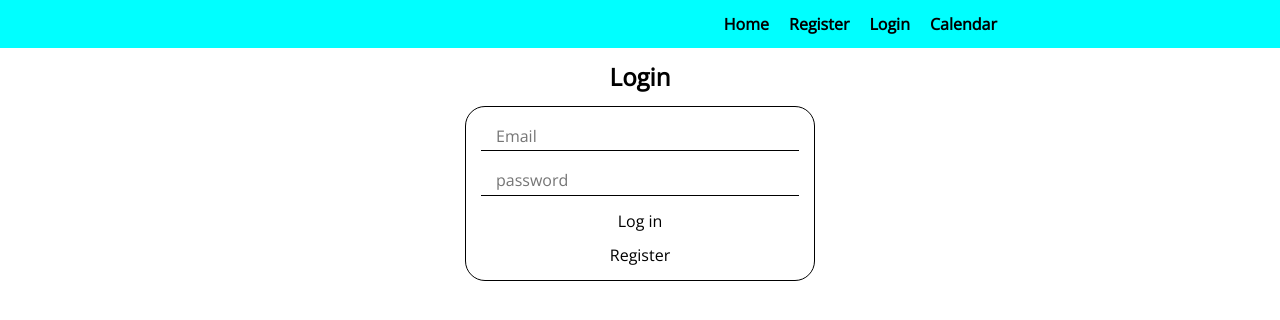
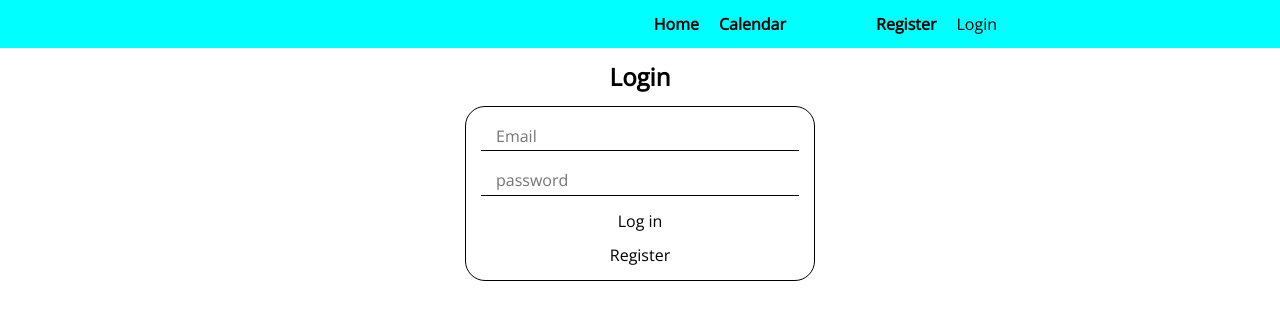
Before and after one commit to Juliya-Shamray/nextjs-calendar, a Next.js app: page /login in a window 1280 px wide. Shown: the top 320 px of the page. Built offline with nearby package versions, Linux system fonts and the light colour scheme.

Commit message:
store/slice/oper

```diff
--- a/package.json
+++ b/package.json
@@ -9,6 +9,8 @@
     "lint": "next lint"
   },
   "dependencies": {
+    "@reduxjs/toolkit": "^2.0.1",
+    "axios": "^1.6.5",
     "bcryptjs": "^2.4.3",
     "jsonwebtoken": "^9.0.2",
     "modern-normalize": "^2.0.0",
@@ -19,7 +21,8 @@
     "react": "^18",
     "react-dom": "^18",
     "react-redux": "^9.1.0",
-    "redux": "^5.0.1",
+    "react-toastify": "^10.0.3",
+    "redux-persist": "^6.0.0",
     "redux-thunk": "^3.1.0"
   },
   "devDependencies": {
--- /dev/null
+++ b/src/app/StoreProvider.jsx
@@ -0,0 +1,7 @@
+"use client";
+import { Provider } from "react-redux";
+import { store } from "@/redux/store";
+
+export default function StoreProvider({ children }) {
+  return <Provider store={store}>{children}</Provider>;
+}
--- a/src/app/layout.js
+++ b/src/app/layout.js
@@ -1,9 +1,13 @@
 import { Open_Sans } from "next/font/google";
 import "./globals.css";
-import "./styles.css"
+import "./styles.css";
 import "modern-normalize";
 import Head from "next/head";
 import NavBar from "@/components/NavBar/NavBar";
+
+import { ToastContainer } from "react-toastify";
+import "react-toastify/dist/ReactToastify.css";
+import StoreProvider from "./StoreProvider";
 
 const openSans = Open_Sans({
   weight: ["300"],
@@ -22,11 +26,19 @@ export default function RootLayout({ children }) {
         <link rel="icon" href="/favicon.ico" />
       </Head>
       <body className={openSans.className}>
-        <header className="header">
-          <NavBar />
-        </header>
+        <StoreProvider>
+          <ToastContainer
+            position="top-center"
+            autoClose={1500}
+            theme="light"
+          />
 
-        {children}
+          <header className="header">
+            <NavBar />
+          </header>
+
+          {children}
+        </StoreProvider>
       </body>
     </html>
   );
--- a/src/components/NavBar/NavBar.jsx
+++ b/src/components/NavBar/NavBar.jsx
@@ -1,29 +1,61 @@
+"use client";
+
 import Link from "next/link";
+import { usePathname } from "next/navigation";
 import "./styles.css";
+import { useSelector } from "react-redux";
+import { selectIsLogin } from "@/redux/auth/selectors";
+import Logout from "@/app/logout/page";
 const NavBar = () => {
+  const pathname = usePathname();
+  const isLogin = useSelector(selectIsLogin);
   return (
     <nav className=" nav container">
       <ul className="nav-list">
-        <li>
-          <Link className="nav-link" href="/">
+        <li className="nav-item">
+          <Link
+            className={`link ${pathname === "/" ? "active" : "nav-link"}`}
+            href="/"
+          >
             Home
           </Link>
         </li>
-        <li>
-          <Link className="nav-link" href="/register">
-            Register
-          </Link>
-        </li>
-        <li>
-          <Link className="nav-link" href="/login">
-            Login
-          </Link>
-        </li>
-        <li>
-          <Link className="nav-link" href="/calendar">
+        <li className="nav-item">
+          <Link
+            className={`link ${
+              pathname === "/calendar" ? "active" : "nav-link"
+            }`}
+            href="/calendar"
+          >
             Calendar
           </Link>
         </li>
+        {isLogin ? (
+          <Logout />
+        ) : (
+          <>
+            <li className="nav-item">
+              <Link
+                className={`link ${
+                  pathname === "/register" ? "active" : "nav-link"
+                }`}
+                href="/register"
+              >
+                Register
+              </Link>
+            </li>
+            <li className="nav-item">
+              <Link
+                className={`link ${
+                  pathname === "/login" ? "active" : "nav-link"
+                }`}
+                href="/login"
+              >
+                Login
+              </Link>
+            </li>
+          </>
+        )}
       </ul>
     </nav>
   );
--- a/src/components/NavBar/styles.css
+++ b/src/components/NavBar/styles.css
@@ -16,3 +16,7 @@
 .nav-link:hover {
     text-shadow: 1px 1px 1px black;
 }
+
+.nav-item:nth-child(2) {
+    margin-right: 70px;
+}
--- a/src/models/User.js
+++ b/src/models/User.js
@@ -15,6 +15,10 @@ const userSchema = new mongoose.Schema(
       type: String,
       required: true,
     },
+    token: {
+      type: String,
+      default: "",
+    },
   },
   {
     timestamps: true,
--- /dev/null
+++ b/src/redux/auth/authSlice.js
@@ -0,0 +1,51 @@
+import { createSlice } from "@reduxjs/toolkit";
+import {
+  loginThunk,
+  logoutThunk,
+  // refreshThunk,
+  registerThunk,
+} from "./operations";
+
+const initialState = {
+  user: {
+    name: "",
+    email: "",
+  },
+  token: "",
+  isLogin: false,
+  isRefresh: false,
+};
+
+export const authSlice = createSlice({
+  name: "auth",
+  initialState,
+  extraReducers: (builder) => {
+    builder
+      .addCase(logoutThunk.fulfilled, (state) => {
+        return (state = initialState);
+      })
+      // .addCase(refreshThunk.fulfilled, (state, { payload }) => {
+      //   state.isRefresh = false;
+      //   state.user.name = payload.name;
+      //   state.user.email = payload.email;
+      //   state.isLogin = true;
+      // })
+      // .addCase(refreshThunk.pending, state => {
+      //   state.isRefresh = true;
+      // })
+      // .addCase(refreshThunk.rejected, state => {
+      //   state.isRefresh = false;
+      // })
+      .addCase(registerThunk.fulfilled, (state, { payload }) => {
+        state.user = payload.user;
+        state.isLogin = true;
+      })
+      .addCase(loginThunk.fulfilled, (state, { payload }) => {
+        state.user = payload.user;
+        state.token = payload.token;
+        state.isLogin = true;
+      });
+  },
+});
+
+export const authReducer = authSlice.reducer;
--- /dev/null
+++ b/src/redux/auth/operations.js
@@ -0,0 +1,62 @@
+import axios from "axios";
+import { createAsyncThunk } from "@reduxjs/toolkit";
+
+export const instance = axios.create({
+  baseURL: "http://localhost:3000",
+});
+
+export const setToken = (token) => {
+  instance.defaults.headers.common.Authorization = `Bearer ${token}`;
+};
+
+export const clearToken = () => {
+  instance.defaults.headers.common.Authorization = "";
+};
+
+export const registerThunk = createAsyncThunk(
+  "register",
+  async (credential, thunkAPI) => {
+    try {
+      const { data } = await instance.post("/api/register", credential);
+      return data;
+    } catch (error) {
+      return thunkAPI.rejectWithValue(error.response.status);
+    }
+  }
+);
+
+export const loginThunk = createAsyncThunk(
+  "login",
+  async (credential, thunkAPI) => {
+    try {
+      const { data } = await instance.post("/api/login", credential);
+      setToken(data.token);
+      return data;
+    } catch (error) {
+      return thunkAPI.rejectWithValue(error.message);
+    }
+  }
+);
+
+export const logoutThunk = createAsyncThunk("logout", async (_, thunkAPI) => {
+  try {
+    await instance.post("/api/logout");
+    clearToken();
+  } catch (error) {
+    return thunkAPI.rejectWithValue(error.message);
+  }
+});
+
+// export const refreshThunk = createAsyncThunk("refresh", async (_, thunkAPI) => {
+//   const savedToken = thunkAPI.getState().auth.token;
+
+//   if (!savedToken) return thunkAPI.rejectWithValue("You need login!!!");
+
+//   try {
+//     setToken(savedToken);
+//     const { data } = await instance.get("users/current");
+//     return data;
+//   } catch (error) {
+//     return thunkAPI.rejectWithValue(error.message);
+//   }
+// });
--- /dev/null
+++ b/src/redux/auth/selectors.js
@@ -0,0 +1,5 @@
+export const selectName = state => state.auth.user.name;
+export const selectEmail = state => state.auth.user.email;
+export const selectToken = state => state.auth.token;
+export const selectIsLogin = state => state.auth.isLogin;
+export const selectIsRefresh = state => state.auth.isRefresh;
--- /dev/null
+++ b/src/redux/store.js
@@ -0,0 +1,34 @@
+import { configureStore } from "@reduxjs/toolkit";
+import { authReducer } from "./auth/authSlice";
+import {
+  persistStore,
+  persistReducer,
+  FLUSH,
+  REHYDRATE,
+  PAUSE,
+  PERSIST,
+  PURGE,
+  REGISTER,
+} from "redux-persist";
+import storage from "redux-persist/lib/storage";
+
+const persistConfig = {
+  key: "userToken",
+  version: 1,
+  storage,
+  whitelist: ["token"],
+};
+const persistedReducer = persistReducer(persistConfig, authReducer);
+
+export const store = configureStore({
+  reducer: {
+    auth: persistedReducer,
+  },
+  middleware: (getDefaultMiddleware) =>
+    getDefaultMiddleware({
+      serializableCheck: {
+        ignoredActions: [FLUSH, REHYDRATE, PAUSE, PERSIST, PURGE, REGISTER],
+      },
+    }),
+});
+export let persistor = persistStore(store);
```
Also changed, not shown: src/app/calendar/page.jsx (+9 -2 lines), src/components/PrivateRoutes.jsx (added, +19 -0 lines), 1 other file (tests, documents, lock files or other folders).
